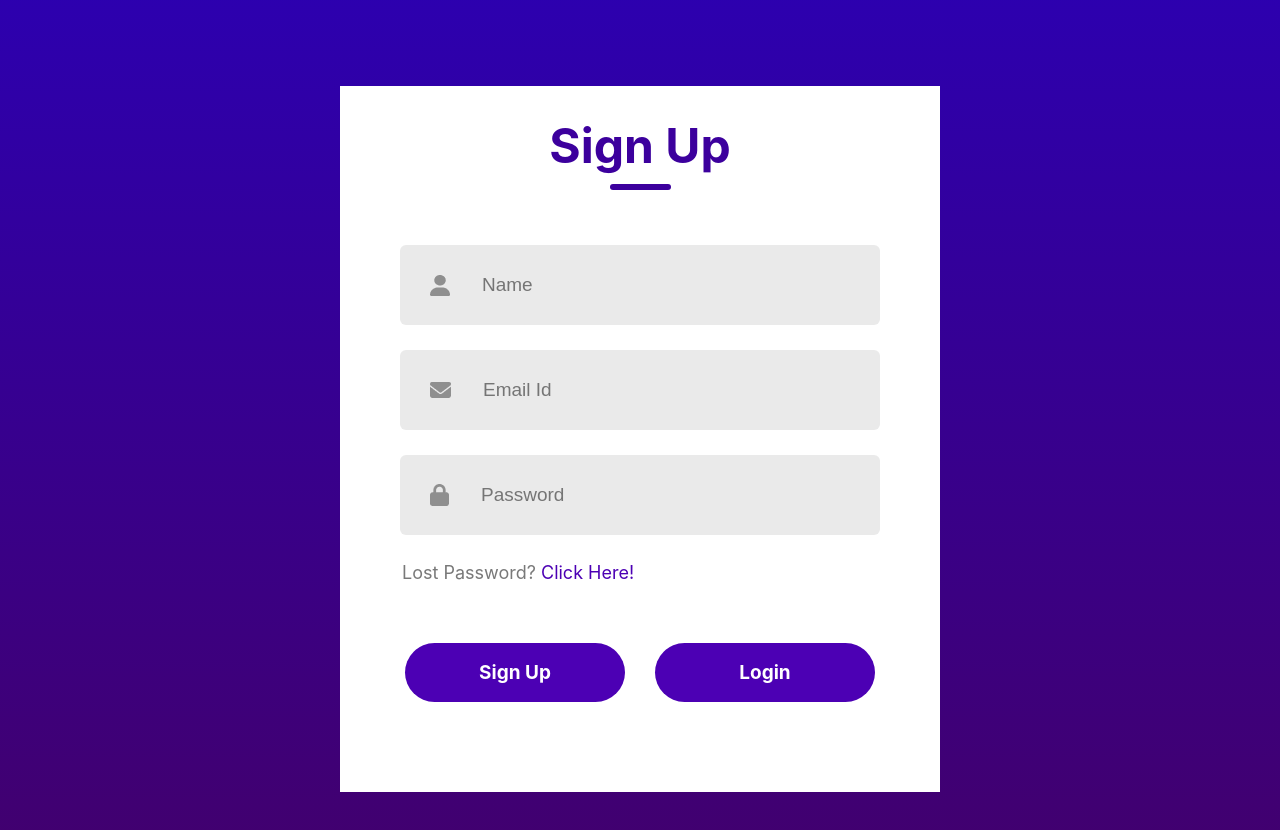
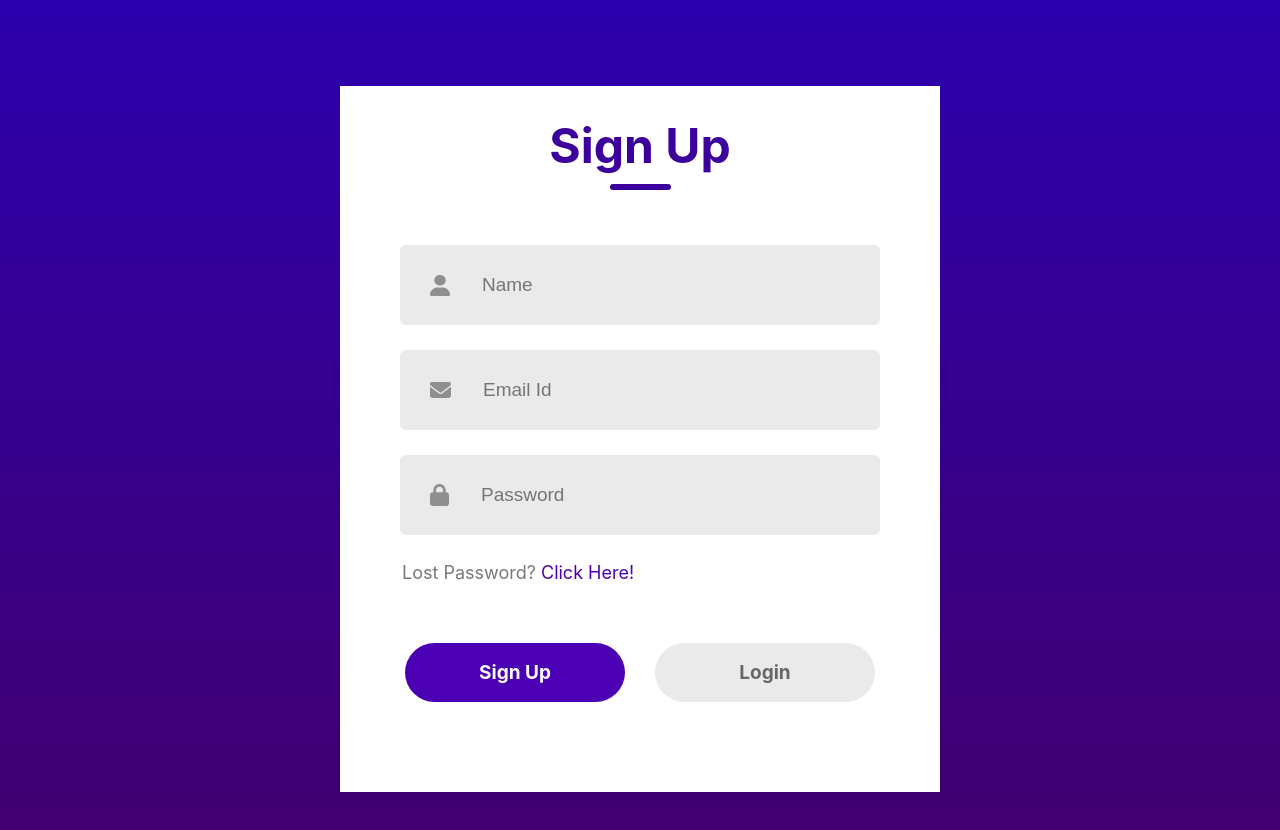
Before and after one commit to kanishkadz/SignUpForm-ReactJS, a React (Create React App) app in the folder signup/: page / in a window 1280 px wide. Shown: the part 114-944 px from the top of the page. Built offline with nearby package versions, Linux system fonts and the light colour scheme.

Commit message:
Update LoginSignup.css

```diff
--- a/signup/src/Components/LoginSignup/LoginSignup.css
+++ b/signup/src/Components/LoginSignup/LoginSignup.css
@@ -92,3 +92,8 @@
     font-weight: 700;
     cursor: pointer;
 }
+
+.gray{
+    background: #EAEAEA;
+    color: #676767;
+}
```
